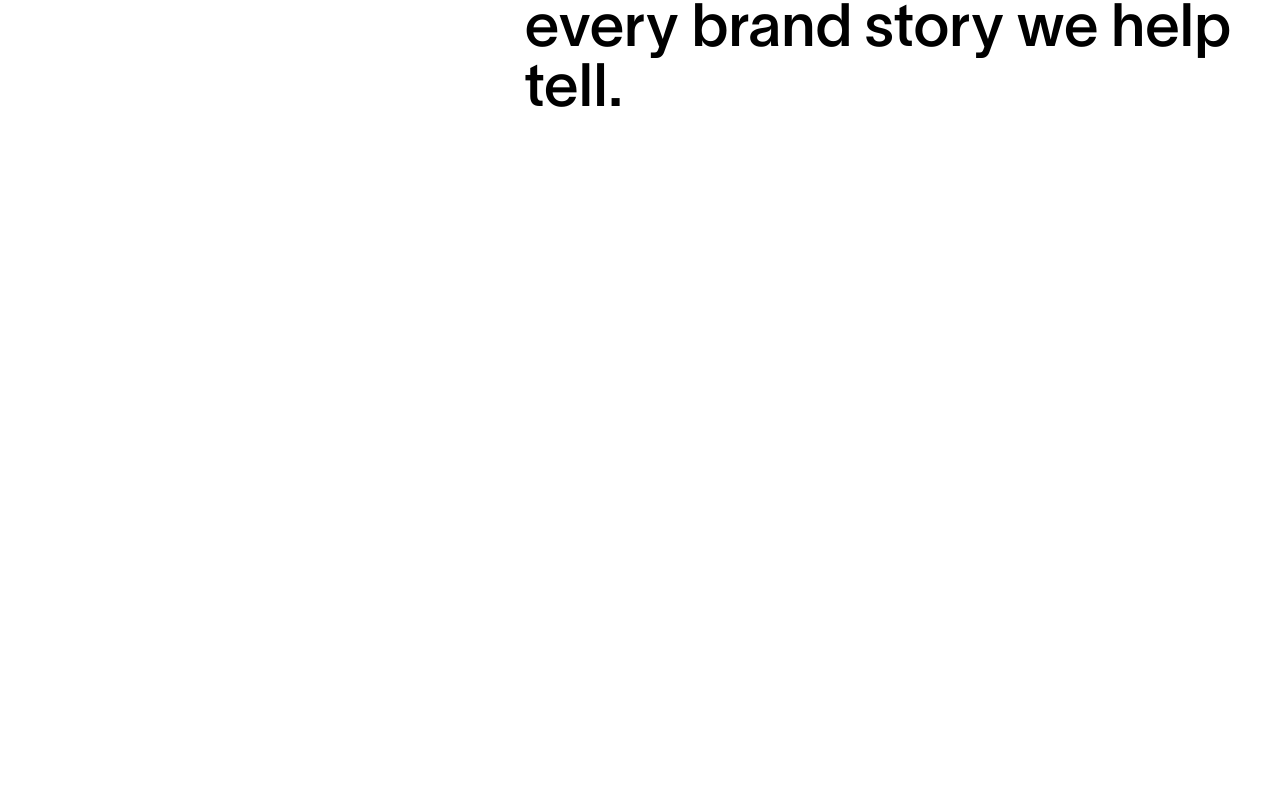
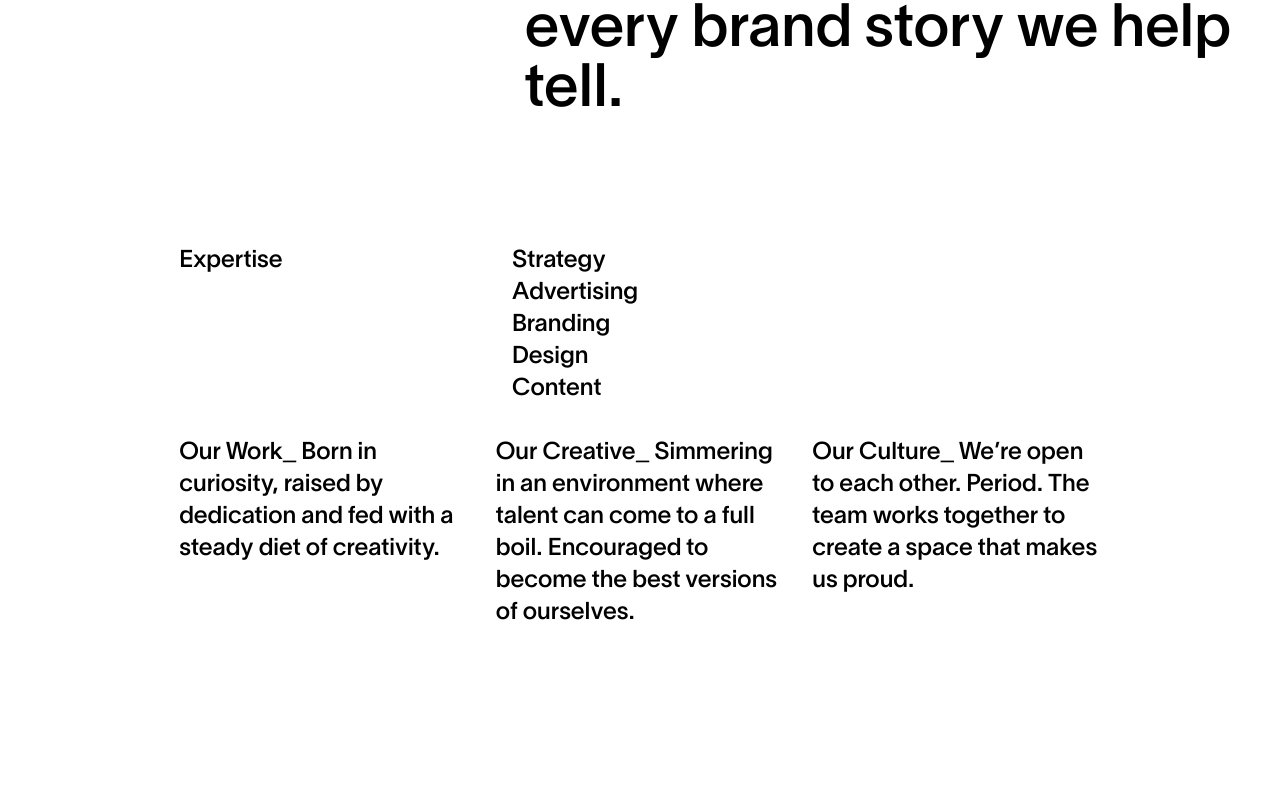
Before and after one commit to hafizmuhammadsufyan/K72, a React (Vite) app: page /agence in a window 1280 px wide. Shown: the part 1606-2400 px from the top of the page. Built offline with nearby package versions, Linux system fonts and the light colour scheme.

Commit message:
added more specs in agence page

```diff
--- a/src/App.jsx
+++ b/src/App.jsx
@@ -1,4 +1,4 @@
-import React from 'react'
+import React, { useState } from 'react'
 import { Route, Routes } from 'react-router-dom'
 import Home from './Pages/Home'
 import Agence from './Pages/Agence'
@@ -7,12 +7,14 @@ import Navbar from './Components/Navbar/Navbar'
 import FullScreenNav from './Components/Navbar/FullScreenNav'
 
 const App = () => {
+  const [navColor, setNavColor] = useState("black")
+
   return (
     <div>
-      <Navbar/>
+      <Navbar navColor={navColor}/>
       <Routes>
         <Route path="/" element={<Home/>} />
-        <Route path="agence" element={<Agence/>} />
+        <Route path="agence" element={<Agence setNavColor={setNavColor}/>} />
         <Route path="/projects" element={<Projects/>} />
         <Route path="/fullscreennav" element={<FullScreenNav/>} />
       </Routes>
--- a/src/Components/Navbar/Navbar.jsx
+++ b/src/Components/Navbar/Navbar.jsx
@@ -1,7 +1,7 @@
 import React, { useRef } from 'react'
 import { Link, useLocation, useNavigate } from 'react-router-dom';
 
-const Navbar = () => {
+const Navbar = ({navColor}) => {
     let locate = useLocation()
 
     let navigate = useNavigate()
@@ -15,7 +15,7 @@ const Navbar = () => {
             <div className='px-5 py-3'>
                 <div className='w-26'>
                     <svg className='w-full' xmlns="http://www.w3.org/2000/svg" viewBox="0 0 103 44">
-                        <path fill={locate.pathname == "/" || locate.pathname == "/fullscreennav" ? "white" : "black"} fillRule="evenodd" d="M35.1441047,8.4486911 L58.6905011,8.4486911 L58.6905011,-1.3094819e-14 L35.1441047,-1.3094819e-14 L35.1441047,8.4486911 Z M20.0019577,0.000230366492 L8.83414254,25.3433089 L18.4876971,25.3433089 L29.5733875,0.000230366492 L20.0019577,0.000230366492 Z M72.5255345,0.000691099476 L72.5255345,8.44846073 L94.3991559,8.44846073 L94.3991559,16.8932356 L72.5275991,16.8932356 L72.5275991,19.5237906 L72.5255345,19.5237906 L72.5255345,43.9274346 L102.80937,43.9274346 L102.80937,35.4798953 L80.9357483,35.4798953 L80.9357483,25.3437696 L94.3996147,25.3428482 L94.3996147,16.8953089 L102.80937,16.8953089 L102.80937,0.000691099476 L72.5255345,0.000691099476 Z M-1.30398043e-14,43.9278953 L8.78642762,43.9278953 L8.78642762,0.0057591623 L-1.30398043e-14,0.0057591623 L-1.30398043e-14,43.9278953 Z M58.6849955,8.4486911 L43.1186904,43.9274346 L52.3166592,43.9274346 L67.9877996,8.4486911 L58.6849955,8.4486911 Z M18.4688864,25.3437696 L26.7045278,43.9278953 L36.2761871,43.9278953 L28.1676325,25.3375497 L18.4688864,25.3437696 Z"></path>
+                        <path fill={locate.pathname == "/" || locate.pathname == "/fullscreennav" ? "white" : navColor} fillRule="evenodd" d="M35.1441047,8.4486911 L58.6905011,8.4486911 L58.6905011,-1.3094819e-14 L35.1441047,-1.3094819e-14 L35.1441047,8.4486911 Z M20.0019577,0.000230366492 L8.83414254,25.3433089 L18.4876971,25.3433089 L29.5733875,0.000230366492 L20.0019577,0.000230366492 Z M72.5255345,0.000691099476 L72.5255345,8.44846073 L94.3991559,8.44846073 L94.3991559,16.8932356 L72.5275991,16.8932356 L72.5275991,19.5237906 L72.5255345,19.5237906 L72.5255345,43.9274346 L102.80937,43.9274346 L102.80937,35.4798953 L80.9357483,35.4798953 L80.9357483,25.3437696 L94.3996147,25.3428482 L94.3996147,16.8953089 L102.80937,16.8953089 L102.80937,0.000691099476 L72.5255345,0.000691099476 Z M-1.30398043e-14,43.9278953 L8.78642762,43.9278953 L8.78642762,0.0057591623 L-1.30398043e-14,0.0057591623 L-1.30398043e-14,43.9278953 Z M58.6849955,8.4486911 L43.1186904,43.9274346 L52.3166592,43.9274346 L67.9877996,8.4486911 L58.6849955,8.4486911 Z M18.4688864,25.3437696 L26.7045278,43.9278953 L36.2761871,43.9278953 L28.1676325,25.3375497 L18.4688864,25.3437696 Z"></path>
                     </svg>
                 </div>
             </div>
--- a/src/Pages/Agence.jsx
+++ b/src/Pages/Agence.jsx
@@ -4,9 +4,10 @@ import { ScrollTrigger } from "gsap/all"
 import { useRef } from "react"
 
 
-const Agence = () => {
+const Agence = ({ setNavColor }) => {
   const imgDivRef = useRef(null)
   const imgRef = useRef(null)
+  const mainRef = useRef(null)
   gsap.registerPlugin(ScrollTrigger)
 
   let imgArray = ["img1.jpg", "img2.jpg", "img3.jpg", "img4.jpg", "img5.jpg", "img6.jpg", "img7.jpg", "img8.jpg"]
@@ -16,23 +17,48 @@ const Agence = () => {
       scrollTrigger: {
         trigger: imgDivRef.current,
         start: "top 22%",
-        end: "bottom -168%",
+        endTrigger: ".section2",
+        end: "top 60%",
         pin: true,
         scrub: true,
-        onUpdate: (elem) => {
-          let imgIndex = Math.floor(elem.progress * imgArray.length)
-          console.log(imgRef.current.src);
-          imgRef.current.src = imgArray[imgIndex] ? imgArray[imgIndex] : imgArray[imgArray.length - 1]
-
-
-        },
-      },
-
+        invalidateOnRefresh: true,
+        onUpdate: (self) => {
+          let imgIndex = Math.floor(self.progress * imgArray.length)
+          imgRef.current.src =
+            imgArray[imgIndex] || imgArray[imgArray.length - 1]
+        }
+      }
     })
   }, [])
 
+  useGSAP(() => {
+    gsap.to(mainRef.current, {
+      scrollTrigger: {
+        trigger: '.section3',
+        start: "top 30%",
+        end: "bottom top",
+        // scrub: true,
+        markers: true,
+        onUpdate: (elem) => {
+          if (elem.progress <= 0) {
+
+            mainRef.current.style.backgroundColor = "white"
+            mainRef.current.style.color = "black"
+            setNavColor("black")
+
+          } else {
+            mainRef.current.style.backgroundColor = "black"
+            mainRef.current.style.color = "white"
+            setNavColor("white")
+          }
+        }
+      }
+    })
+  })
+
+
   return (
-    <div>
+    <div ref={mainRef} className="transition-all duration-500 ease-in-out">
       <div className="section1">
         <div ref={imgDivRef} className="h-[44vh] w-[15.2vw] overflow-hidden rounded-2xl absolute top-[22%] left-[30%] bg-red-500">
           <img ref={imgRef} className="object-cover h-full w-full" src="img1.jpg" alt="" />
@@ -46,8 +72,46 @@ const Agence = () => {
           </div>
         </div>
       </div>
-      <div className="section2 h-screen">
-
+      <div className="section2 h-screen px-[14vw] py-30">
+        <div className="flex">
+          <div className="font-[font500] text-2xl w-[26vw]">
+            <h3>Expertise</h3>
+          </div>
+          <div className="font-[font500] text-2xl w-[26vw]">
+            <h3>Strategy</h3>
+            <h3>Advertising</h3>
+            <h3>Branding</h3>
+            <h3>Design</h3>
+            <h3>Content</h3>
+          </div>
+        </div>
+        <div className="flex gap-7 mt-8">
+          <div className="font-[font500] text-2xl w-[26vw]">
+            <h3>Our Work_ Born in curiosity, raised by dedication and fed with a steady diet of creativity.</h3>
+          </div>
+          <div className="font-[font500] text-2xl w-[26vw]">
+            <h3>Our Creative_ Simmering in an environment where talent can come to a full boil. Encouraged to become the best versions of ourselves.</h3>
+          </div>
+          <div className="font-[font500] text-2xl w-[26vw]">
+            <h3>Our Culture_ We’re open to each other. Period. The team works together to create a space that makes us proud.</h3>
+          </div>
+        </div>
+      </div>
+      <div className="section3 w-full h-screen">
+        <div className="relative">
+          <div></div>
+          <div className="h-screen w-[30vw] overflow-hidden rounded-3xl absolute top-0 left-[33vw]">
+            <img className="object-cover object-center h-full w-full" src="img9.jpg" alt="" />
+          </div>
+          <div></div>
+        </div>
+          <div className="relative">
+            <div></div>
+            <div className="h-screen w-[30vw] overflow-hidden rounded-3xl absolute top-0 left-[33vw]">
+              <img className="object-cover object-center h-full w-full" src="img7.jpg" alt="" />
+            </div>
+            <div></div>
+          </div>
       </div>
     </div>
   )
--- a/src/Pages/Projects.jsx
+++ b/src/Pages/Projects.jsx
@@ -158,7 +158,7 @@ useGSAP(() => {
       scrollTrigger: {
         trigger: '.lol',
         start: 'top 80%',
-      end: `+=${rows.length * 310}`, // scroll distance
+        end: `+=${rows.length * 300}`, // scroll distance
         scrub: true,
       }
     })
```
Also changed, not shown: public/img9.jpg (added). Lines whose indentation alone changed are shown as unchanged.
